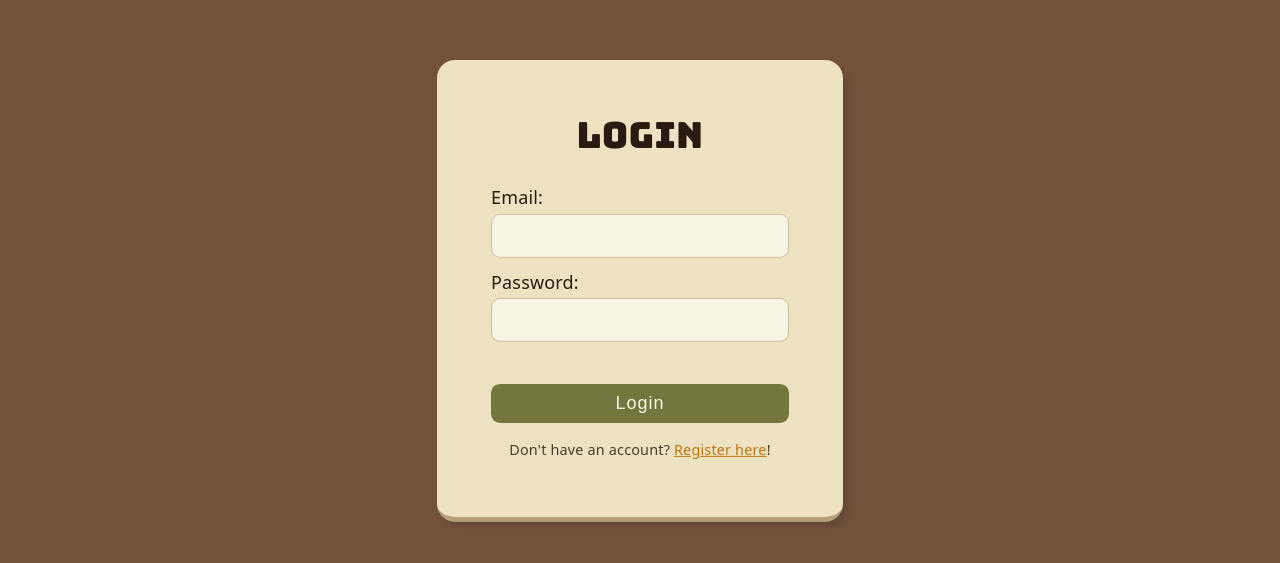
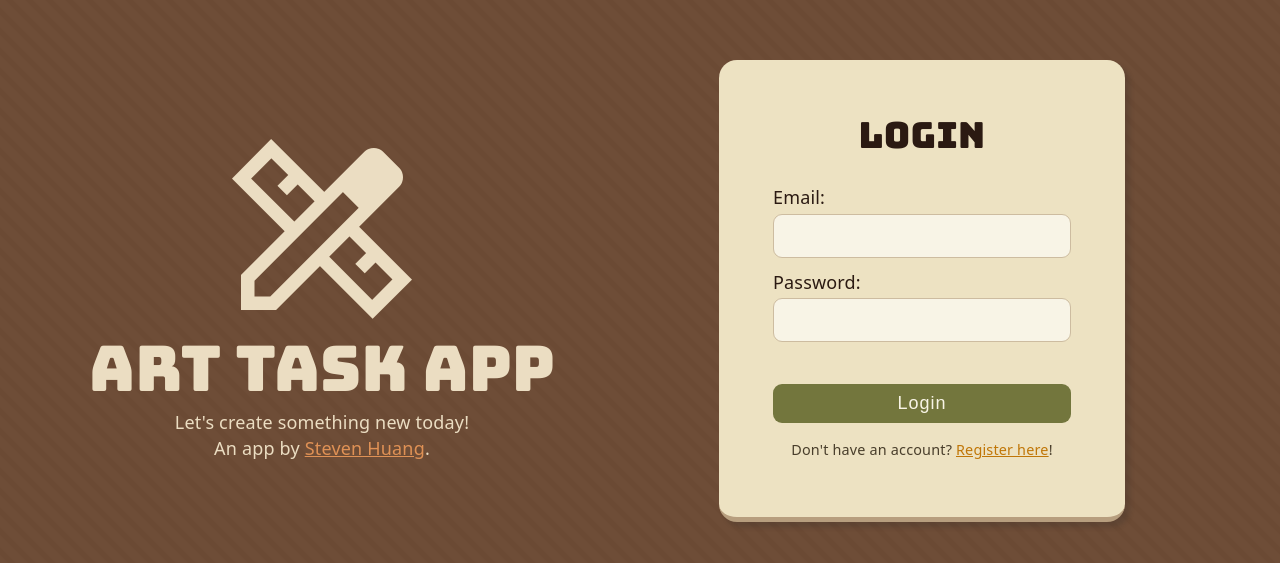
Before and after one commit to EvenStevenH/art-task-app, a React (Vite) app in the folder frontend/: page /login in a window 1280 px wide. Shown: the part 109-672 px from the top of the page. Built offline with nearby package versions, Linux system fonts and the light colour scheme; no server answers.

Commit message:
add panes to auth pages

```diff
--- a/frontend/index.html
+++ b/frontend/index.html
@@ -15,7 +15,7 @@
 
   <!-- icons have to be alphabetical -->
   <link rel="stylesheet"
-    href="https://fonts.googleapis.com/css2?family=Material+Symbols+Outlined:opsz,wght,FILL,GRAD@24,400,0,0&icon_names=add,arrow_back_ios,arrow_upward,check,close,delete,edit,edit_document,view_kanban" />
+    href="https://fonts.googleapis.com/css2?family=Material+Symbols+Outlined:opsz,wght,FILL,GRAD@24,400,0,0&icon_names=add,arrow_back_ios,arrow_upward,check,close,delete,design_services,edit,edit_document,palette,view_kanban" />
 </head>
 
 <body>
--- /dev/null
+++ b/frontend/src/components/LeftPane.jsx
@@ -0,0 +1,20 @@
+export default function LeftPane() {
+	return (
+		<div class="left-pane">
+			<div class="welcome-text">
+				<span className="material-symbols-outlined">design_services</span>
+				<h1>Art Task App</h1>
+				<p>
+					Let's create something new today! An app by{" "}
+					<a
+						href="https://github.com/EvenStevenH"
+						target="_blank"
+					>
+						Steven Huang
+					</a>
+					.
+				</p>
+			</div>
+		</div>
+	);
+}
--- a/frontend/src/components/NavBar.jsx
+++ b/frontend/src/components/NavBar.jsx
@@ -32,6 +32,11 @@ export default function NavBar() {
 			{user ? (
 				<header>
 					<nav>
+						<div>
+							<Link to="/dashboard">
+								<span className="material-symbols-outlined">design_services</span>
+							</Link>
+
 							<ul>
 								<li>
 									<Link to="/dashboard">Dashboard</Link>
@@ -40,6 +45,8 @@ export default function NavBar() {
 									<Link to="/login">Logout</Link>
 								</li>
 							</ul>
+						</div>
+
 						{user && (
 							<li id="user-section">
 								<div>Welcome, {user.username}!</div>
--- a/frontend/src/index.css
+++ b/frontend/src/index.css
@@ -7,8 +7,9 @@
 	--bgLight: #f8f4e6;
 	--solid: #ede2c2;
 	--accent: #c07607;
-	--accent2: #ba875f;
+	--accent2: #df9155;
 	--accent3: #988a7f;
+	--accent4: #ba875f;
 
 	--sans: system-ui, "Segoe UI", Roboto, sans-serif;
 	--heading: system-ui, "Segoe UI", Roboto, sans-serif;
@@ -49,6 +50,11 @@
 
 a {
 	color: var(--accent);
+	transition: all 0.2s ease;
+}
+
+a:hover {
+	filter: brightness(110%);
 }
 
 h1 {
@@ -73,6 +79,8 @@ main h2 {
 
 body {
 	padding: 0 2rem;
+	background: url(../public/images/pattern.png);
+	background-repeat: repeat;
 }
 
 .svg {
@@ -153,10 +161,25 @@ textarea {
 /* login and register page */
 
 .auth-page {
-	position: absolute;
-	top: 50%;
-	left: 50%;
-	transform: translate(-50%, -50%);
+	display: flex;
+	min-height: 500px;
+	height: 100vh;
+}
+
+.left-pane {
+	flex: 1;
+	background: none;
+	display: flex;
+	align-items: center;
+	justify-content: center;
+}
+
+.right-pane {
+	flex: 1;
+	display: flex;
+	align-items: center;
+	justify-content: center;
+	padding: 2rem;
 }
 
 .auth-panel {
@@ -205,6 +228,49 @@ textarea {
 	margin-top: 1rem;
 }
 
+.welcome-text {
+	display: flex;
+	flex-direction: column;
+	flex-wrap: wrap;
+	justify-content: center;
+	align-items: center;
+}
+
+.welcome-text .material-symbols-outlined {
+	color: var(--text3);
+	font-size: 12rem;
+	transition: all 0.4s ease;
+	cursor: pointer;
+}
+
+.welcome-text .material-symbols-outlined:hover {
+	transform: rotate(12deg);
+}
+
+.welcome-text h1 {
+	font-size: 3.5rem;
+	color: var(--text3);
+	margin: 0;
+	padding: 0;
+	line-height: 1;
+	margin-bottom: 0.5rem;
+	transition: all 0.2s ease;
+}
+
+.welcome-text p {
+	color: var(--text3);
+	margin: 0;
+	padding: 0;
+	text-align: center;
+	max-width: 300px;
+}
+
+.welcome-text p a {
+	color: var(--accent2);
+	text-decoration: underline;
+	transition: all 0.2s ease;
+}
+
 /* -------------------------------------------------------------------------- */
 /* nav bar */
 
@@ -225,6 +291,26 @@ nav {
 	margin: 3rem auto;
 }
 
+nav div {
+	display: flex;
+	flex-direction: row;
+	flex-wrap: wrap;
+	justify-content: center;
+	align-items: center;
+	gap: 0.8rem;
+	color: var(--text3);
+}
+
+nav div .material-symbols-outlined {
+	color: var(--text3);
+	font-size: 60px;
+	transition: all 0.2s ease;
+}
+
+nav div .material-symbols-outlined:hover {
+	transform: rotate(12deg);
+}
+
 nav ul li {
 	transition: all 0.2s ease;
 }
@@ -235,7 +321,6 @@ nav ul li:hover {
 
 nav ul li a {
 	color: var(--text3);
-	transition: all 0.2s ease;
 }
 
 nav ul li a:hover {
@@ -251,7 +336,7 @@ nav ul li a:hover {
 }
 
 #profileImage {
-	outline: 0.16rem solid var(--text3);
+	outline: 0.3rem solid var(--text3);
 	height: 60px;
 	width: 60px;
 	border-radius: 50%;
@@ -408,7 +493,7 @@ footer {
 
 #backBtn,
 #backToTopBtn {
-	background-color: var(--accent2);
+	background-color: var(--accent4);
 	display: inline-flex;
 	width: max-content;
 	flex: 0 1 auto;
@@ -527,6 +612,14 @@ footer {
 }
 
 @media (max-width: 800px) {
+	.auth-page {
+		flex-direction: column;
+	}
+
+	.left-pane {
+		display: none;
+	}
+
 	.card {
 		flex-wrap: wrap;
 	}
--- a/frontend/src/pages/Login.jsx
+++ b/frontend/src/pages/Login.jsx
@@ -3,6 +3,7 @@ import { useState } from "react";
 import { userClient } from "../clients/api";
 import { useUser } from "../context/UserContext.jsx";
 import { useNavigate } from "react-router-dom";
+import LeftPane from "../components/LeftPane.jsx";
 
 export default function Login() {
 	const { setUser } = useUser(); // bring in setter from context
@@ -36,6 +37,9 @@ export default function Login() {
 
 	return (
 		<div className="auth-page">
+			<LeftPane />
+
+			<div class="right-pane">
 				<div className="auth-panel">
 					<h1>Login</h1>
 
@@ -68,6 +72,7 @@ export default function Login() {
 					</p>
 
 					{error && <p id="error-message">{error}</p>}
+				</div>{" "}
 			</div>
 		</div>
 	);
--- a/frontend/src/pages/Register.jsx
+++ b/frontend/src/pages/Register.jsx
@@ -3,6 +3,7 @@ import { useState } from "react";
 import { userClient } from "../clients/api";
 import { useUser } from "../context/UserContext.jsx";
 import { useNavigate } from "react-router-dom";
+import LeftPane from "../components/LeftPane.jsx";
 
 export default function Register() {
 	// bring in setter function from context
@@ -40,6 +41,9 @@ export default function Register() {
 
 	return (
 		<div className="auth-page">
+			<LeftPane />
+
+			<div class="right-pane">
 				<div className="auth-panel">
 					<h1>Register</h1>
 
@@ -84,5 +88,6 @@ export default function Register() {
 					{error && <p id="error-message">{error}</p>}
 				</div>
 			</div>
+		</div>
 	);
 }
```
Also changed, not shown: frontend/public/images/pattern.png (added). Lines whose indentation alone changed are shown as unchanged.
